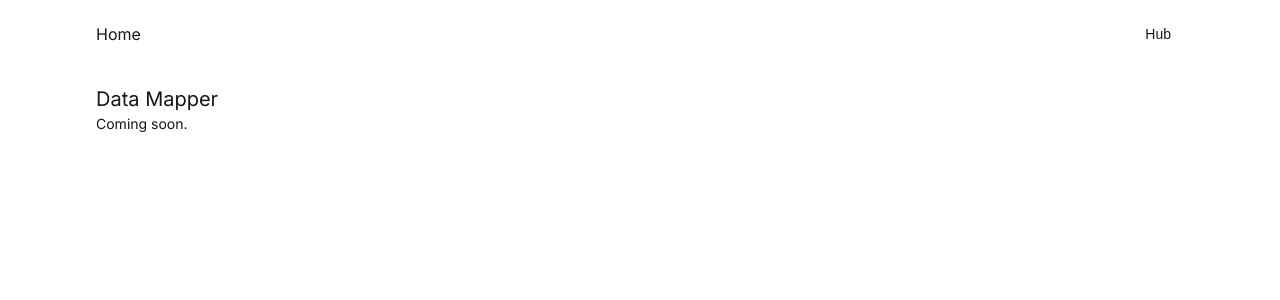
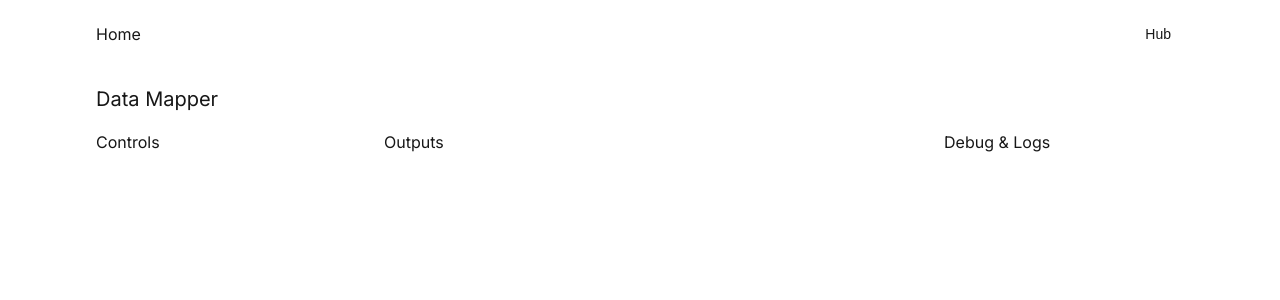
Before and after one commit to DoriFussmann/Rupert-New-Launch, a React (Vite) app: page /data-mapper in a window 1280 px wide. Shown: the top 300 px of the page. Built offline with nearby package versions, Linux system fonts and the light colour scheme.

Commit message:
feat(data-mapper): three-column layout (25/50/25) with section titles

```diff
--- a/src/pages/DataMapper.tsx
+++ b/src/pages/DataMapper.tsx
@@ -2,7 +2,17 @@ function DataMapper() {
   return (
     <div className="stack">
       <h1 style={{ margin: 0, fontSize: 20, fontWeight: 400 }}>Data Mapper</h1>
-      <p style={{ margin: 0, fontSize: 14, lineHeight: '20px' }}>Coming soon.</p>
+      <div style={{ display: 'flex', gap: 'var(--space-4)' }}>
+        <section className="stack" style={{ flex: '0 0 25%' }}>
+          <h2 style={{ margin: 0, fontSize: 16, fontWeight: 400 }}>Controls</h2>
+        </section>
+        <section className="stack" style={{ flex: '0 0 50%' }}>
+          <h2 style={{ margin: 0, fontSize: 16, fontWeight: 400 }}>Outputs</h2>
+        </section>
+        <section className="stack" style={{ flex: '0 0 25%' }}>
+          <h2 style={{ margin: 0, fontSize: 16, fontWeight: 400 }}>Debug & Logs</h2>
+        </section>
+      </div>
     </div>
   )
 }
```
